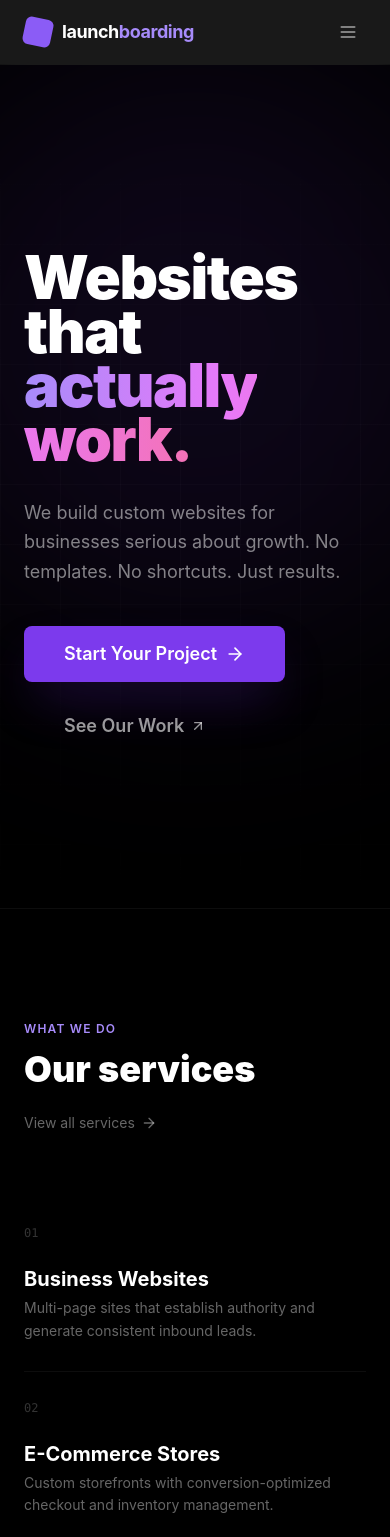
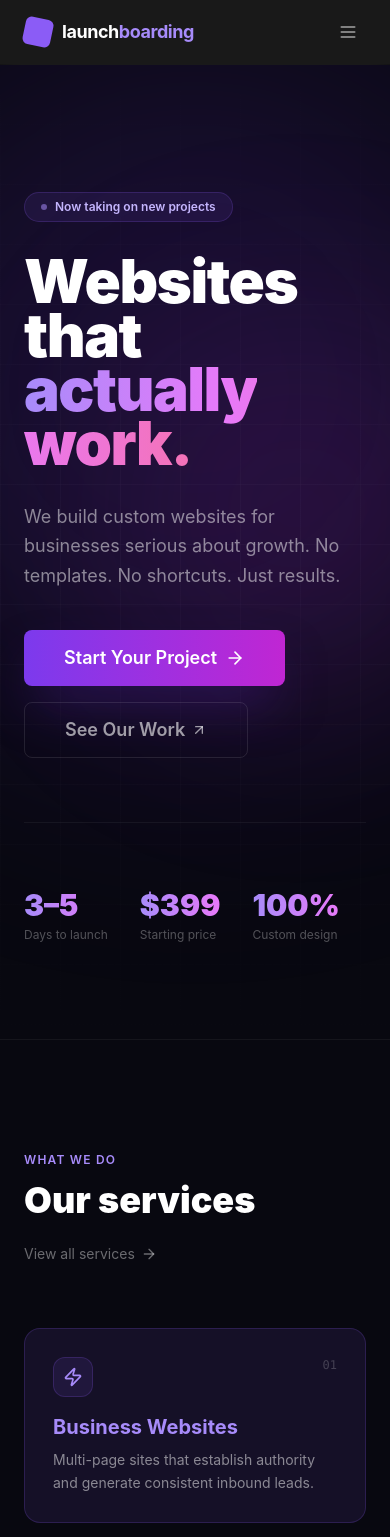
Before and after one commit to nelsonanaya1001-glitch/jubilant-computing-machine, a Next.js app: page / in a window 390 px wide. Shown: the top 1537 px of the page. Built offline with nearby package versions, Linux system fonts and the light colour scheme.

Commit message:
Replace iframes with real screenshot previews; add color and vibrancy to homepage

```diff
--- a/src/app/(public)/page.tsx
+++ b/src/app/(public)/page.tsx
@@ -1,6 +1,7 @@
 import Link from "next/link";
+import Image from "next/image";
 import { Button } from "@/components/ui/button";
-import { ArrowRight, ArrowUpRight, ChevronDown } from "lucide-react";
+import { ArrowRight, ArrowUpRight, ChevronDown, Zap, ShoppingBag, MousePointerClick, Calendar } from "lucide-react";
 
 const work: { title: string; cat: string; url: string }[] = [
   { title: "InvestingHouse", cat: "Landing Page · Logistics", url: "https://investinghouse.net" },
@@ -9,12 +10,11 @@ const work: { title: string; cat: string; url: string }[] = [
 ];
 
 const services = [
-  { n: "01", title: "Business Websites", desc: "Multi-page sites that establish authority and generate consistent inbound leads." },
-  { n: "02", title: "E-Commerce Stores", desc: "Custom storefronts with conversion-optimized checkout and inventory management." },
-  { n: "03", title: "Landing Pages", desc: "Single-purpose pages built around one goal — capturing leads or making sales." },
-  { n: "04", title: "Booking Systems", desc: "Online scheduling that lets clients book 24/7 without emails or phone calls." },
+  { n: "01", icon: Zap, title: "Business Websites", desc: "Multi-page sites that establish authority and generate consistent inbound leads.", color: "text-violet-400", bg: "bg-violet-500/10 border-violet-500/20" },
+  { n: "02", icon: ShoppingBag, title: "E-Commerce Stores", desc: "Custom storefronts with conversion-optimized checkout and inventory management.", color: "text-fuchsia-400", bg: "bg-fuchsia-500/10 border-fuchsia-500/20" },
+  { n: "03", icon: MousePointerClick, title: "Landing Pages", desc: "Single-purpose pages built around one goal — capturing leads or making sales.", color: "text-pink-400", bg: "bg-pink-500/10 border-pink-500/20" },
+  { n: "04", icon: Calendar, title: "Booking Systems", desc: "Online scheduling that lets clients book 24/7 without emails or phone calls.", color: "text-sky-400", bg: "bg-sky-500/10 border-sky-500/20" },
 ];
-
 
 const faqs = [
   { q: "How long does a project take?", a: "Landing pages and business websites typically take 3–5 business days. Booking websites and online stores take 5–7 business days. We'll give you a firm timeline before we start." },
@@ -25,19 +25,30 @@ const faqs = [
   { q: "Do you work with international clients?", a: "Yes — our entire workflow is remote-friendly. We have clients across North America, Europe, and Australia." },
 ];
 
+function screenshotUrl(url: string) {
+  return `https://image.thum.io/get/width/800/crop/560/noanimate/${url}`;
+}
+
 export default function HomePage() {
   return (
-    <div className="bg-black text-white">
+    <div className="bg-[#080810] text-white">
 
       {/* ── Hero ─────────────────────────────────── */}
       <section className="relative min-h-screen flex flex-col justify-center overflow-hidden">
-        {/* Background grid */}
-        <div className="absolute inset-0 bg-[linear-gradient(rgba(255,255,255,0.02)_1px,transparent_1px),linear-gradient(90deg,rgba(255,255,255,0.02)_1px,transparent_1px)] bg-[size:60px_60px]" />
-        <div className="absolute inset-0 bg-gradient-to-b from-black via-transparent to-black" />
-        {/* Glow */}
-        <div className="absolute top-1/3 left-1/2 -translate-x-1/2 -translate-y-1/2 w-[600px] h-[600px] bg-violet-600/10 rounded-full filter blur-[120px]" />
+        <div className="absolute inset-0 bg-[linear-gradient(rgba(255,255,255,0.025)_1px,transparent_1px),linear-gradient(90deg,rgba(255,255,255,0.025)_1px,transparent_1px)] bg-[size:60px_60px]" />
+        <div className="absolute inset-0 bg-gradient-to-b from-[#080810] via-transparent to-[#080810]" />
+        {/* Multi-color glows */}
+        <div className="absolute top-1/3 left-1/2 -translate-x-1/2 -translate-y-1/2 w-[700px] h-[700px] bg-violet-600/15 rounded-full filter blur-[130px]" />
+        <div className="absolute top-1/4 left-1/4 w-[400px] h-[400px] bg-fuchsia-600/10 rounded-full filter blur-[100px]" />
+        <div className="absolute bottom-1/4 right-1/4 w-[350px] h-[350px] bg-pink-600/8 rounded-full filter blur-[100px]" />
 
         <div className="relative max-w-7xl mx-auto px-6 lg:px-8 pt-32 pb-24">
+          {/* Badge */}
+          <div className="inline-flex items-center gap-2 bg-violet-500/10 border border-violet-500/20 rounded-full px-4 py-1.5 text-xs font-semibold text-violet-300 mb-8">
+            <span className="w-1.5 h-1.5 bg-violet-400 rounded-full animate-pulse" />
+            Now taking on new projects
+          </div>
+
           <h1 className="text-6xl md:text-8xl font-black leading-[0.9] tracking-tight mb-8 max-w-5xl">
             Websites that
             <br />
@@ -53,16 +64,30 @@ export default function HomePage() {
 
           <div className="flex flex-wrap items-center gap-4">
             <Link href="/get-started">
-              <Button size="xl" className="bg-violet-600 hover:bg-violet-500 text-white border-0 shadow-2xl shadow-violet-900/40 group">
+              <Button size="xl" className="bg-gradient-to-r from-violet-600 to-fuchsia-600 hover:from-violet-500 hover:to-fuchsia-500 text-white border-0 shadow-2xl shadow-violet-900/50 group">
                 Start Your Project
                 <ArrowRight className="ml-2 w-5 h-5 group-hover:translate-x-0.5 transition-transform" />
               </Button>
             </Link>
             <Link href="/portfolio">
-              <Button size="xl" variant="ghost" className="text-white/60 hover:text-white hover:bg-white/5">
+              <Button size="xl" variant="ghost" className="text-white/60 hover:text-white hover:bg-white/5 border border-white/10">
                 See Our Work <ArrowUpRight className="ml-1.5 w-4 h-4" />
               </Button>
             </Link>
+          </div>
+
+          {/* Stats row */}
+          <div className="flex flex-wrap gap-8 mt-16 pt-16 border-t border-white/5">
+            {[
+              { value: "3–5", label: "Days to launch" },
+              { value: "$399", label: "Starting price" },
+              { value: "100%", label: "Custom design" },
+            ].map((s) => (
+              <div key={s.label}>
+                <div className="text-3xl font-black text-transparent bg-clip-text bg-gradient-to-r from-violet-400 to-fuchsia-400">{s.value}</div>
+                <div className="text-xs text-white/30 mt-1">{s.label}</div>
+              </div>
+            ))}
           </div>
         </div>
       </section>
@@ -80,15 +105,17 @@ export default function HomePage() {
             </Link>
           </div>
 
-          <div className="divide-y divide-white/5">
+          <div className="grid grid-cols-1 sm:grid-cols-2 gap-4">
             {services.map((s) => (
-              <div key={s.n} className="flex flex-col md:flex-row md:items-center gap-6 py-7 group cursor-default">
-                <div className="text-xs font-mono text-white/20 w-8 flex-shrink-0">{s.n}</div>
-                <div className="flex-1">
-                  <h3 className="text-xl font-bold text-white group-hover:text-violet-400 transition-colors mb-1">{s.title}</h3>
-                  <p className="text-white/40 text-sm leading-relaxed max-w-xl">{s.desc}</p>
+              <div key={s.n} className={`group relative rounded-2xl border p-7 hover:scale-[1.01] transition-all duration-200 cursor-default ${s.bg}`}>
+                <div className="flex items-start justify-between mb-4">
+                  <div className={`w-10 h-10 rounded-xl flex items-center justify-center ${s.bg} border`}>
+                    <s.icon className={`w-5 h-5 ${s.color}`} />
+                  </div>
+                  <span className="text-xs font-mono text-white/20">{s.n}</span>
                 </div>
-                <ArrowUpRight className="w-5 h-5 text-white/10 group-hover:text-violet-400 transition-colors flex-shrink-0 hidden md:block" />
+                <h3 className={`text-xl font-bold mb-2 ${s.color}`}>{s.title}</h3>
+                <p className="text-white/50 text-sm leading-relaxed">{s.desc}</p>
               </div>
             ))}
           </div>
@@ -101,7 +128,7 @@ export default function HomePage() {
         <div className="max-w-7xl mx-auto px-6 lg:px-8">
           <div className="flex flex-col md:flex-row md:items-end justify-between mb-16 gap-6">
             <div>
-              <div className="text-xs font-semibold text-violet-400 uppercase tracking-widest mb-3">Portfolio</div>
+              <div className="text-xs font-semibold text-fuchsia-400 uppercase tracking-widest mb-3">Portfolio</div>
               <h2 className="text-4xl md:text-5xl font-black">Selected work</h2>
             </div>
             <Link href="/portfolio" className="text-sm text-white/40 hover:text-white flex items-center gap-1.5 transition-colors">
@@ -116,18 +143,17 @@ export default function HomePage() {
                 href={p.url}
                 target="_blank"
                 rel="noopener noreferrer"
-                className="group w-full bg-white/5 border border-white/10 rounded-2xl overflow-hidden hover:border-violet-500/40 transition-all duration-300 block"
+                className="group w-full bg-white/[0.03] border border-white/10 rounded-2xl overflow-hidden hover:border-violet-500/50 hover:shadow-lg hover:shadow-violet-900/20 transition-all duration-300 block"
               >
-                <div className="relative w-full h-44 overflow-hidden bg-white/5">
-                  <iframe
-                    src={p.url}
-                    title={p.title}
-                    className="border-0 pointer-events-none"
-                    style={{ width: "166.67%", height: "166.67%", transform: "scale(0.6)", transformOrigin: "top left" }}
-                    loading="lazy"
-                    sandbox="allow-scripts allow-same-origin"
+                <div className="relative w-full h-44 overflow-hidden bg-zinc-900">
+                  <Image
+                    src={screenshotUrl(p.url)}
+                    alt={`${p.title} preview`}
+                    fill
+                    className="object-cover object-top group-hover:scale-105 transition-transform duration-500"
+                    unoptimized
                   />
-                  <div className="absolute inset-0" />
+                  <div className="absolute inset-0 bg-gradient-to-t from-black/30 to-transparent" />
                 </div>
                 <div className="p-4 flex items-center justify-between">
                   <div>
@@ -144,11 +170,12 @@ export default function HomePage() {
       )}
 
       {/* ── Process ──────────────────────────────── */}
-      <section className="py-28 border-t border-white/5">
-        <div className="max-w-7xl mx-auto px-6 lg:px-8">
+      <section className="py-28 border-t border-white/5 relative overflow-hidden">
+        <div className="absolute right-0 top-1/2 -translate-y-1/2 w-[500px] h-[500px] bg-violet-600/5 rounded-full filter blur-[100px]" />
+        <div className="max-w-7xl mx-auto px-6 lg:px-8 relative">
           <div className="grid grid-cols-1 lg:grid-cols-2 gap-20 items-center">
             <div>
-              <div className="text-xs font-semibold text-violet-400 uppercase tracking-widest mb-3">How we work</div>
+              <div className="text-xs font-semibold text-pink-400 uppercase tracking-widest mb-3">How we work</div>
               <h2 className="text-4xl md:text-5xl font-black mb-6">Built around your results</h2>
               <p className="text-white/40 text-lg leading-relaxed">
                 We don't hand you a template and call it done. Every project starts with
@@ -157,15 +184,15 @@ export default function HomePage() {
             </div>
             <div className="space-y-0 divide-y divide-white/5">
               {[
-                { step: "01", title: "Discovery", desc: "We learn everything about your business, audience, and goals before writing a line of code." },
-                { step: "02", title: "Design", desc: "Custom design built around your brand — not a theme with your colors slapped on." },
-                { step: "03", title: "Build", desc: "Fast, secure, and clean code. Tested across devices before it ever touches production." },
-                { step: "04", title: "Launch", desc: "Smooth go-live with full handoff, training, and ongoing support as needed." },
+                { step: "01", title: "Discovery", desc: "We learn everything about your business, audience, and goals before writing a line of code.", color: "text-violet-400" },
+                { step: "02", title: "Design", desc: "Custom design built around your brand — not a theme with your colors slapped on.", color: "text-fuchsia-400" },
+                { step: "03", title: "Build", desc: "Fast, secure, and clean code. Tested across devices before it ever touches production.", color: "text-pink-400" },
+                { step: "04", title: "Launch", desc: "Smooth go-live with full handoff, training, and ongoing support as needed.", color: "text-sky-400" },
               ].map((item) => (
-                <div key={item.step} className="flex gap-6 py-6">
-                  <div className="text-xs font-mono text-white/20 pt-1 w-6 flex-shrink-0">{item.step}</div>
+                <div key={item.step} className="flex gap-6 py-6 group">
+                  <div className={`text-xs font-mono pt-1 w-6 flex-shrink-0 ${item.color}`}>{item.step}</div>
                   <div>
-                    <h4 className="font-bold text-white mb-1">{item.title}</h4>
+                    <h4 className={`font-bold mb-1 ${item.color}`}>{item.title}</h4>
                     <p className="text-sm text-white/40 leading-relaxed">{item.desc}</p>
                   </div>
                 </div>
@@ -179,12 +206,12 @@ export default function HomePage() {
       <section className="py-28 border-t border-white/5">
         <div className="max-w-3xl mx-auto px-6 lg:px-8">
           <div className="text-center mb-16">
-            <div className="text-xs font-semibold text-violet-400 uppercase tracking-widest mb-3">FAQ</div>
+            <div className="text-xs font-semibold text-sky-400 uppercase tracking-widest mb-3">FAQ</div>
             <h2 className="text-4xl md:text-5xl font-black">Questions</h2>
           </div>
           <div className="space-y-2">
             {faqs.map((faq) => (
-              <details key={faq.q} className="group bg-white/[0.02] border border-white/5 rounded-xl hover:border-white/10 transition-colors">
+              <details key={faq.q} className="group bg-white/[0.02] border border-white/5 rounded-xl hover:border-violet-500/30 transition-colors">
                 <summary className="flex items-center justify-between p-6 cursor-pointer list-none font-semibold text-white text-sm">
                   {faq.q}
                   <ChevronDown className="w-4 h-4 text-white/30 group-open:rotate-180 transition-transform flex-shrink-0 ml-4" />
@@ -197,12 +224,14 @@ export default function HomePage() {
       </section>
 
       {/* ── CTA ──────────────────────────────────── */}
-      <section className="py-28 border-t border-white/5">
-        <div className="max-w-4xl mx-auto px-6 lg:px-8 text-center">
+      <section className="py-28 border-t border-white/5 relative overflow-hidden">
+        <div className="absolute inset-0 bg-gradient-to-br from-violet-900/20 via-fuchsia-900/10 to-pink-900/10" />
+        <div className="absolute top-1/2 left-1/2 -translate-x-1/2 -translate-y-1/2 w-[600px] h-[300px] bg-violet-600/15 rounded-full filter blur-[80px]" />
+        <div className="relative max-w-4xl mx-auto px-6 lg:px-8 text-center">
           <h2 className="text-5xl md:text-7xl font-black mb-6 leading-[0.9]">
             Ready to
             <br />
-            <span className="text-transparent bg-clip-text bg-gradient-to-r from-violet-400 to-pink-400">
+            <span className="text-transparent bg-clip-text bg-gradient-to-r from-violet-400 via-fuchsia-400 to-pink-400">
               build?
             </span>
           </h2>
@@ -210,7 +239,7 @@ export default function HomePage() {
             Our intake form takes 10 minutes. We'll review your project and get back to you within one business day.
           </p>
           <Link href="/get-started">
-            <Button size="xl" className="bg-violet-600 hover:bg-violet-500 text-white border-0 shadow-2xl shadow-violet-900/40 group">
+            <Button size="xl" className="bg-gradient-to-r from-violet-600 to-fuchsia-600 hover:from-violet-500 hover:to-fuchsia-500 text-white border-0 shadow-2xl shadow-violet-900/50 group">
               Start Your Project
               <ArrowRight className="ml-2 w-5 h-5 group-hover:translate-x-0.5 transition-transform" />
             </Button>
--- a/src/app/(public)/portfolio/page.tsx
+++ b/src/app/(public)/portfolio/page.tsx
@@ -1,4 +1,5 @@
 import Link from "next/link";
+import Image from "next/image";
 import { Button } from "@/components/ui/button";
 import { ArrowRight, ExternalLink } from "lucide-react";
 
@@ -26,6 +27,10 @@ const projects = [
   },
 ];
 
+function screenshotUrl(siteUrl: string) {
+  return `https://image.thum.io/get/width/800/crop/560/noanimate/${siteUrl}`;
+}
+
 export default function PortfolioPage() {
   return (
     <div className="bg-black text-white">
@@ -51,18 +56,21 @@ export default function PortfolioPage() {
                 key={project.title}
                 className="group w-full bg-white/5 border border-white/10 rounded-2xl overflow-hidden hover:border-violet-500/40 transition-all duration-300"
               >
-                {/* Live preview */}
-                <div className="relative w-full h-56 overflow-hidden bg-white/5">
-                  <iframe
-                    src={project.url}
-                    title={project.title}
-                    className="w-full h-full border-0 pointer-events-none scale-[0.6] origin-top-left"
-                    style={{ width: "166.67%", height: "166.67%", transform: "scale(0.6)", transformOrigin: "top left" }}
-                    loading="lazy"
-                    sandbox="allow-scripts allow-same-origin"
+                {/* Screenshot preview */}
+                <a href={project.url} target="_blank" rel="noopener noreferrer" className="block relative w-full h-52 overflow-hidden bg-zinc-900">
+                  <Image
+                    src={screenshotUrl(project.url)}
+                    alt={`${project.title} preview`}
+                    fill
+                    className="object-cover object-top group-hover:scale-105 transition-transform duration-500"
+                    unoptimized
                   />
-                  <div className="absolute inset-0" />
-                </div>
+                  <div className="absolute inset-0 bg-gradient-to-t from-black/40 to-transparent opacity-0 group-hover:opacity-100 transition-opacity duration-300 flex items-center justify-center">
+                    <span className="bg-white/10 backdrop-blur-sm border border-white/20 text-white text-xs font-medium px-3 py-1.5 rounded-full flex items-center gap-1.5">
+                      Visit site <ExternalLink className="w-3 h-3" />
+                    </span>
+                  </div>
+                </a>
 
                 {/* Info */}
                 <div className="p-6">
```
